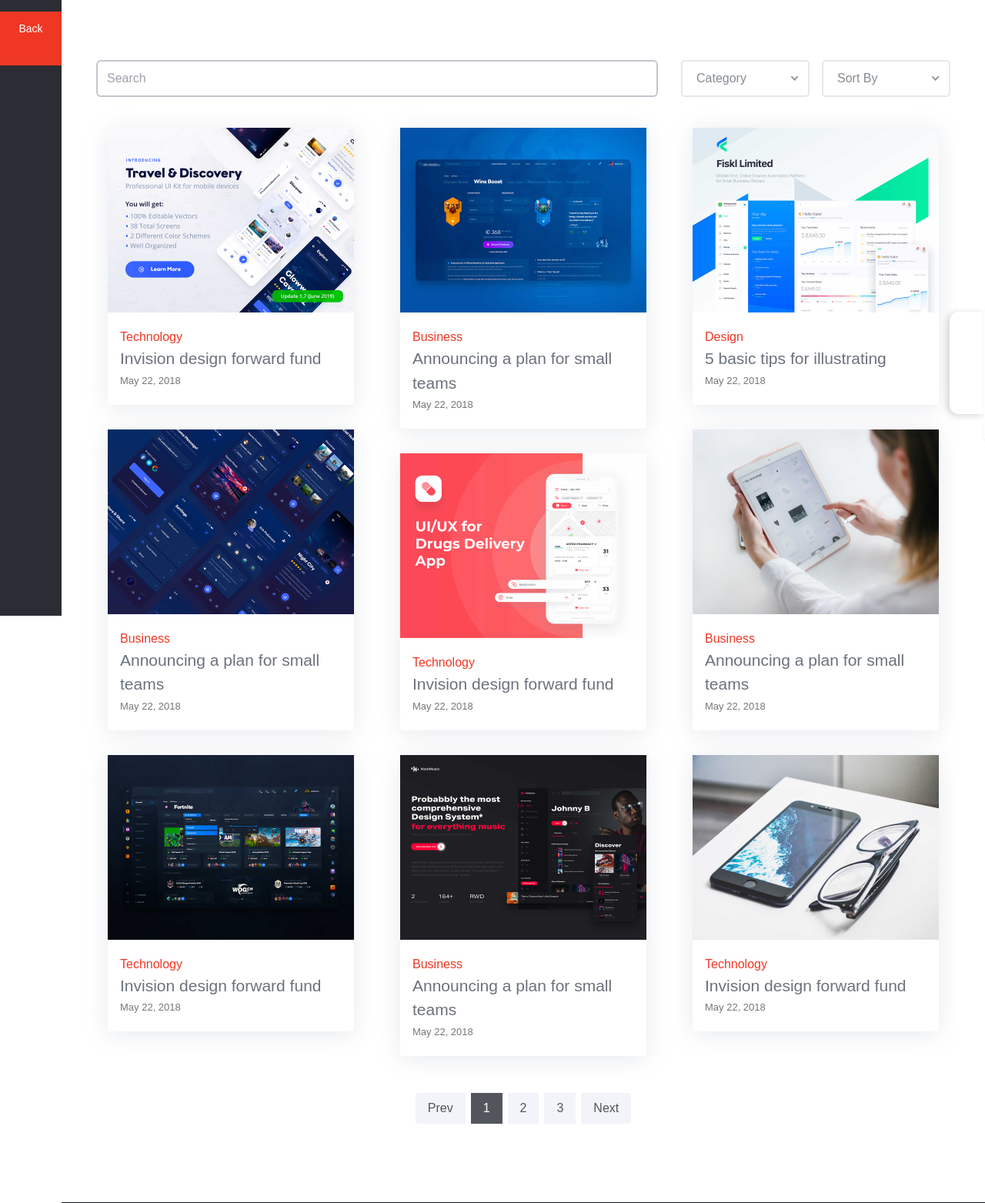
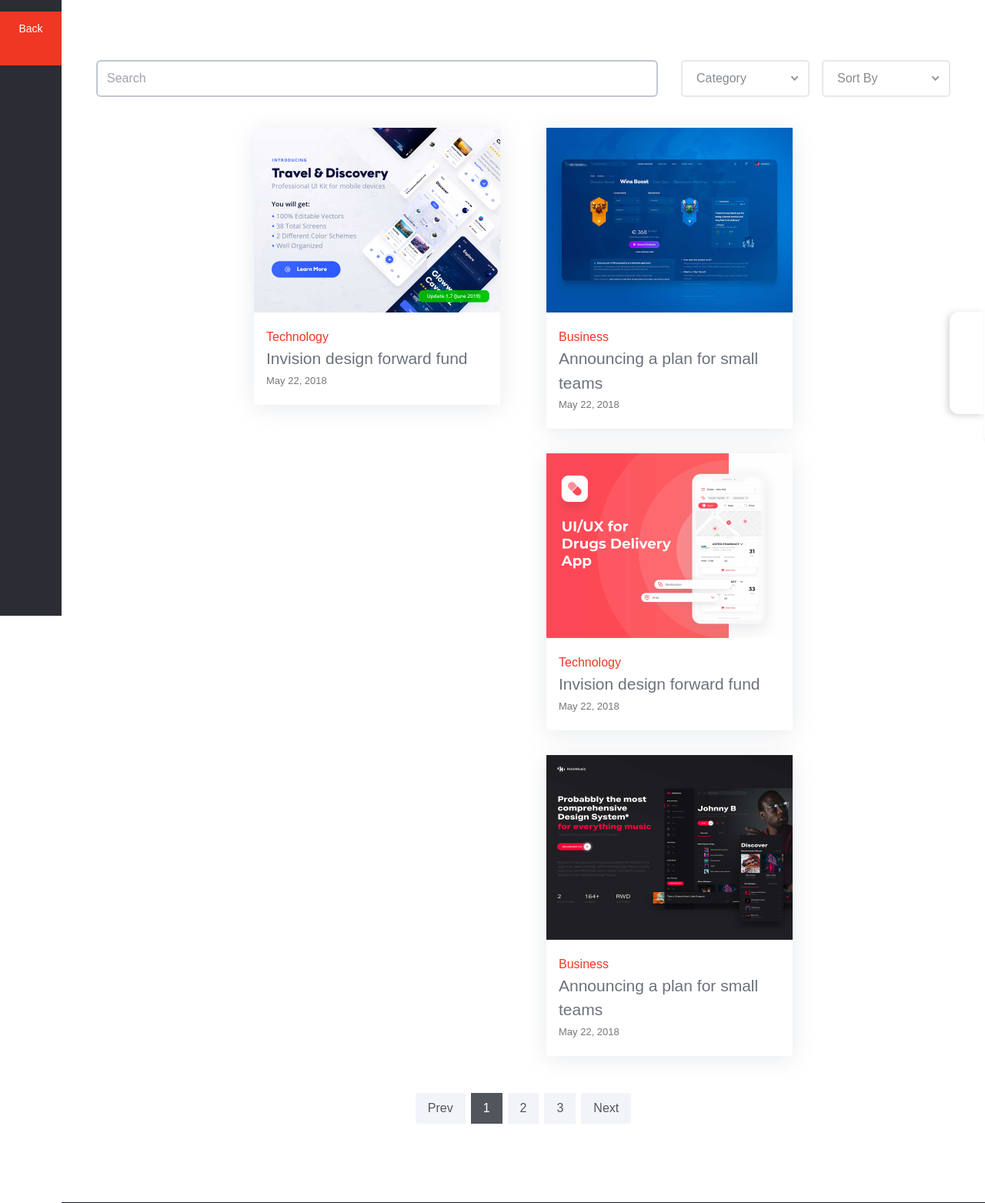
Before and after one commit to Noureddin2023/Mystro2-Blog, a Django app: page /blog/ in a window 1280 px wide. Shown: the top 1563 px of the page at 77% size. Run offline with Django 4.2, Linux system fonts and the light colour scheme; parts of the project's set-up code (start-up, migrations or seed data) failed here and were passed over; some libraries are stand-ins or nearby versions; some web fonts are replaced.

Commit message:
card remove

```diff
--- a/postcbv/templates/postcbv/post_list.html
+++ b/postcbv/templates/postcbv/post_list.html
@@ -140,26 +140,7 @@
                 <span class="post-date"><span class="sr-only">Published on</span> May 22, 2018</span>
               </div>
             </div>
-            <div class="card">
-              <div class="img-place">
-                <img src="../assets/img/work/work-2.jpg" alt="">
-              </div>
-              <div class="caption">
-                <a href="javascript:void(0)" class="post-category">Business</a>
-                <a href="#" class="post-title">Announcing a plan for small teams</a>
-                <span class="post-date"><span class="sr-only">Published on</span> May 22, 2018</span>
-              </div>
-            </div>
-            <div class="card">
-              <div class="img-place">
-                <img src="../assets/img/work/work-3.jpg" alt="">
-              </div>
-              <div class="caption">
-                <a href="javascript:void(0)" class="post-category">Technology</a>
-                <a href="#" class="post-title">Invision design forward fund</a>
-                <span class="post-date"><span class="sr-only">Published on</span> May 22, 2018</span>
-              </div>
-            </div>
+
           </div>
           <div class="col-md-6 col-lg-4">
             <div class="card">
@@ -193,38 +174,7 @@
               </div>
             </div>
           </div>
-          <div class="col-md-6 col-lg-4">
-            <div class="card">
-              <div class="img-place">
-                <img src="../assets/img/work/work-7.jpg" alt="">
-              </div>
-              <div class="caption">
-                <a href="javascript:void(0)" class="post-category">Design</a>
-                <a href="#" class="post-title">5 basic tips for illustrating</a>
-                <span class="post-date"><span class="sr-only">Published on</span> May 22, 2018</span>
-              </div>
-            </div>
-            <div class="card">
-              <div class="img-place">
-                <img src="../assets/img/work/work-8.jpg" alt="">
-              </div>
-              <div class="caption">
-                <a href="javascript:void(0)" class="post-category">Business</a>
-                <a href="#" class="post-title">Announcing a plan for small teams</a>
-                <span class="post-date"><span class="sr-only">Published on</span> May 22, 2018</span>
-              </div>
-            </div>
-            <div class="card">
-              <div class="img-place">
-                <img src="../assets/img/work/work-9.jpg" alt="">
-              </div>
-              <div class="caption">
-                <a href="javascript:void(0)" class="post-category">Technology</a>
-                <a href="#" class="post-title">Invision design forward fund</a>
-                <span class="post-date"><span class="sr-only">Published on</span> May 22, 2018</span>
-              </div>
-            </div>
-          </div>
+
           <div class="col-12 py-3">
             <ul class="pagination justify-content-center">
               <li class="page-item">
```
